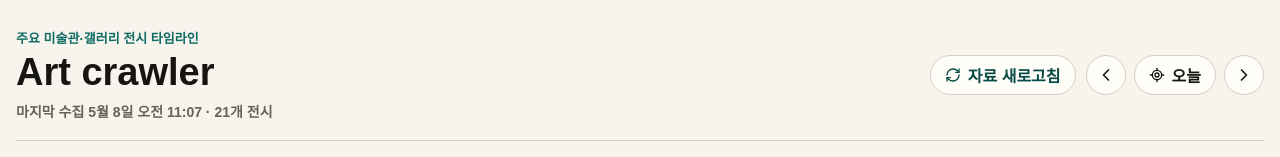
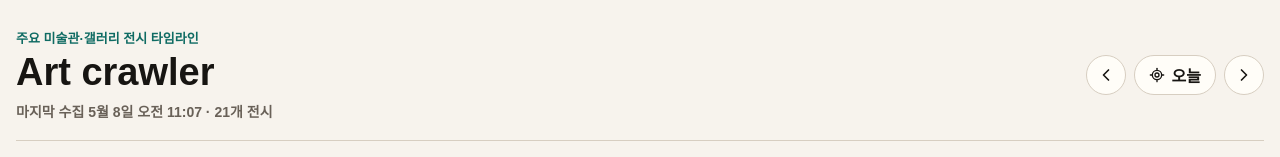
Before and after one commit to Username260104/Artcrawler, a Next.js app: page / in a window 1280 px wide. Shown: the top 157 px of the page. Built offline with nearby package versions, Linux system fonts and the light colour scheme; no server answers; the database is empty.

Commit message:
Remove manual data refresh

```diff
--- a/src/app/api/crawl/refresh/route.ts
+++ /dev/null
@@ -1,51 +0,0 @@
-import { NextResponse } from "next/server";
-import { runCrawler } from "@/crawlers/run";
-import { hasDatabaseUrl } from "@/lib/prisma";
-
-export const dynamic = "force-dynamic";
-export const maxDuration = 60;
-
-export async function POST() {
-  try {
-    if (!hasDatabaseUrl()) {
-      return NextResponse.json(
-        {
-          error:
-            "DATABASE_URL이 필요합니다. 배포 환경에서는 Postgres DB를 연결한 뒤 마이그레이션을 실행해야 합니다."
-        },
-        {
-          status: 503
-        }
-      );
-    }
-
-    const report = await runCrawler({
-      dryRun: false
-    });
-
-    return NextResponse.json(
-      {
-        data: {
-          generatedAt: new Date().toISOString(),
-          exhibitionCount: report.summary.parsedCount,
-          mode: "database",
-          summary: report.summary
-        }
-      },
-      {
-        status: report.summary.failed > 0 ? 207 : 200
-      }
-    );
-  } catch (error) {
-    const message = error instanceof Error ? error.message : String(error);
-
-    return NextResponse.json(
-      {
-        error: message
-      },
-      {
-        status: 500
-      }
-    );
-  }
-}
--- a/src/app/globals.css
+++ b/src/app/globals.css
@@ -107,8 +107,7 @@ h3 {
 }
 
 .icon-button,
-.today-button,
-.refresh-button {
+.today-button {
   display: inline-flex;
   align-items: center;
   justify-content: center;
@@ -144,40 +143,11 @@ h3 {
   line-height: 1.4;
 }
 
-.refresh-button {
-  gap: 7px;
-  border-radius: 999px;
-  padding: 0 14px;
-  color: var(--accent-strong);
-  font-weight: 800;
-}
-
-.refresh-button:disabled {
-  cursor: wait;
-  opacity: 0.68;
-}
-
-.refresh-button svg[data-spinning="true"] {
-  animation: spin 0.9s linear infinite;
-}
-
 .icon-button:hover,
 .today-button:hover,
-.refresh-button:hover:not(:disabled),
 .segmented-control button:hover {
   border-color: var(--line-strong);
   background: #ffffff;
-}
-
-.refresh-error {
-  margin: 14px 0 0;
-  border: 1px solid var(--warning-soft);
-  border-radius: 8px;
-  background: #fff7f0;
-  color: var(--warning);
-  padding: 10px 12px;
-  font-size: 14px;
-  font-weight: 700;
 }
 
 .coverage-strip {
@@ -633,8 +603,7 @@ h3 {
   }
 
   .header-actions,
-  .month-controls,
-  .refresh-button {
+  .month-controls {
     width: 100%;
   }
 
@@ -856,9 +825,3 @@ h3 {
     font-size: 10px;
   }
 }
-
-@keyframes spin {
-  to {
-    transform: rotate(360deg);
-  }
-}
--- a/src/components/ExhibitionCalendar.tsx
+++ b/src/components/ExhibitionCalendar.tsx
@@ -5,10 +5,8 @@ import {
   ChevronLeft,
   ChevronRight,
   ExternalLink,
-  LocateFixed,
-  RefreshCw
+  LocateFixed
 } from "lucide-react";
-import { useRouter } from "next/navigation";
 import { useMemo, useState } from "react";
 import {
   addMonths,
@@ -69,14 +67,11 @@ export function ExhibitionCalendar({
   todayKey,
   datasetInfo
 }: ExhibitionCalendarProps) {
-  const router = useRouter();
   const [selectedDateKey, setSelectedDateKey] = useState(todayKey);
   const [currentMonth, setCurrentMonth] = useState(() => parseDateKey(todayKey));
   const [statusFilter, setStatusFilter] = useState<StatusFilter>("all");
   const [typeFilter, setTypeFilter] = useState<TypeFilter>("all");
   const [venueFilter, setVenueFilter] = useState<VenueFilter>("all");
-  const [isRefreshing, setIsRefreshing] = useState(false);
-  const [refreshError, setRefreshError] = useState<string | null>(null);
   const venueFilterOptions = useMemo(() => getVenueFilterOptions(exhibitions), [exhibitions]);
 
   const filteredExhibitions = useMemo(
@@ -123,29 +118,6 @@ export function ExhibitionCalendar({
     setCurrentMonth(parseDateKey(todayKey));
   }
 
-  async function refreshData() {
-    setIsRefreshing(true);
-    setRefreshError(null);
-
-    try {
-      const response = await fetch("/api/crawl/refresh", {
-        method: "POST"
-      });
-
-      if (!response.ok) {
-        const body = (await response.json().catch(() => null)) as { error?: string } | null;
-
-        throw new Error(body?.error ?? "자료를 새로 수집하지 못했습니다.");
-      }
-
-      router.refresh();
-    } catch (error) {
-      setRefreshError(error instanceof Error ? error.message : "자료를 새로 수집하지 못했습니다.");
-    } finally {
-      setIsRefreshing(false);
-    }
-  }
-
   return (
     <div className="calendar-shell">
       <header className="app-header">
@@ -155,16 +127,6 @@ export function ExhibitionCalendar({
           <p className="data-status">{formatDatasetInfo(datasetInfo, exhibitions.length)}</p>
         </div>
         <div className="header-actions">
-          <button
-            className="refresh-button"
-            disabled={isRefreshing}
-            onClick={refreshData}
-            title="자료 새로고침"
-            type="button"
-          >
-            <RefreshCw aria-hidden data-spinning={isRefreshing} size={16} />
-            {getRefreshButtonLabel(isRefreshing)}
-          </button>
           <div className="month-controls" aria-label="달력 이동">
             <button
               aria-label="이전 달"
@@ -191,8 +153,6 @@ export function ExhibitionCalendar({
           </div>
         </div>
       </header>
-
-      {refreshError ? <p className="refresh-error">{refreshError}</p> : null}
 
       <section className="coverage-strip" aria-label="수집 현황">
         <div>
@@ -456,7 +416,3 @@ function getVenueFilterOptions(exhibitions: ExhibitionWithVenue[]) {
       }))
   ];
 }
-
-function getRefreshButtonLabel(isRefreshing: boolean): string {
-  return isRefreshing ? "수집 중" : "자료 새로고침";
-}
```
